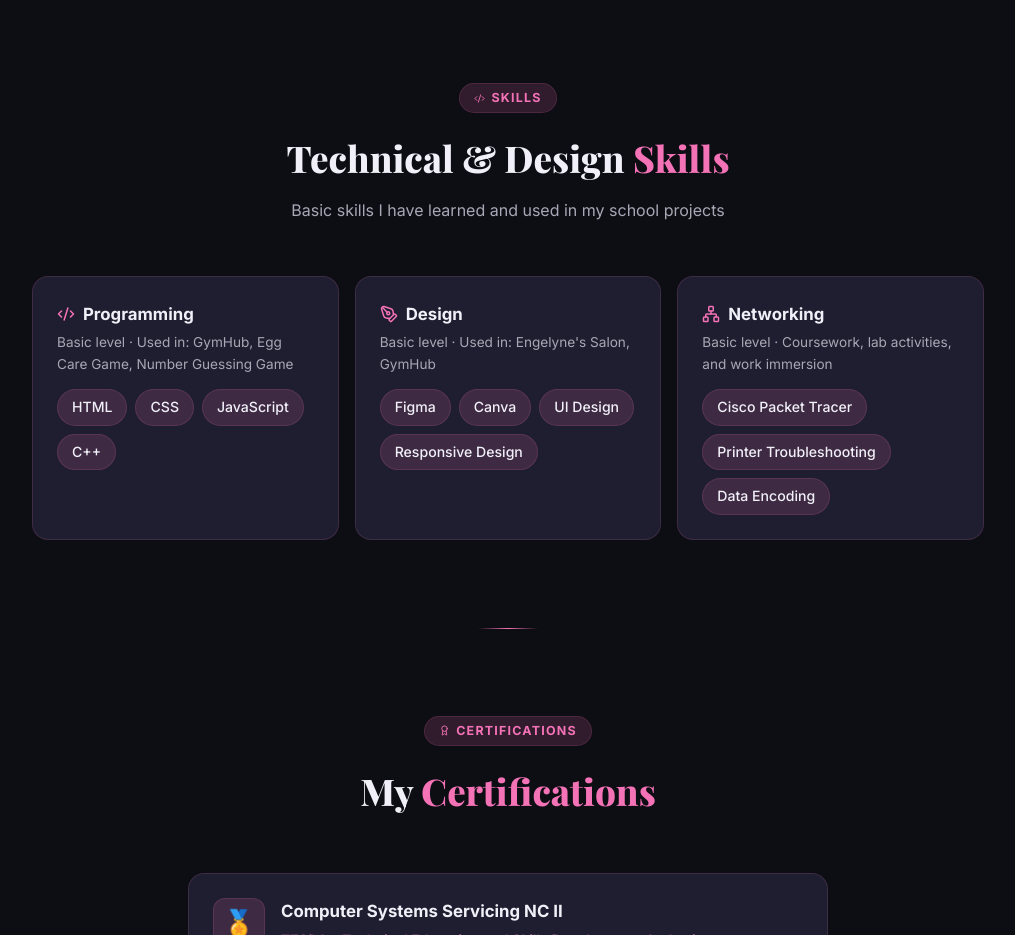
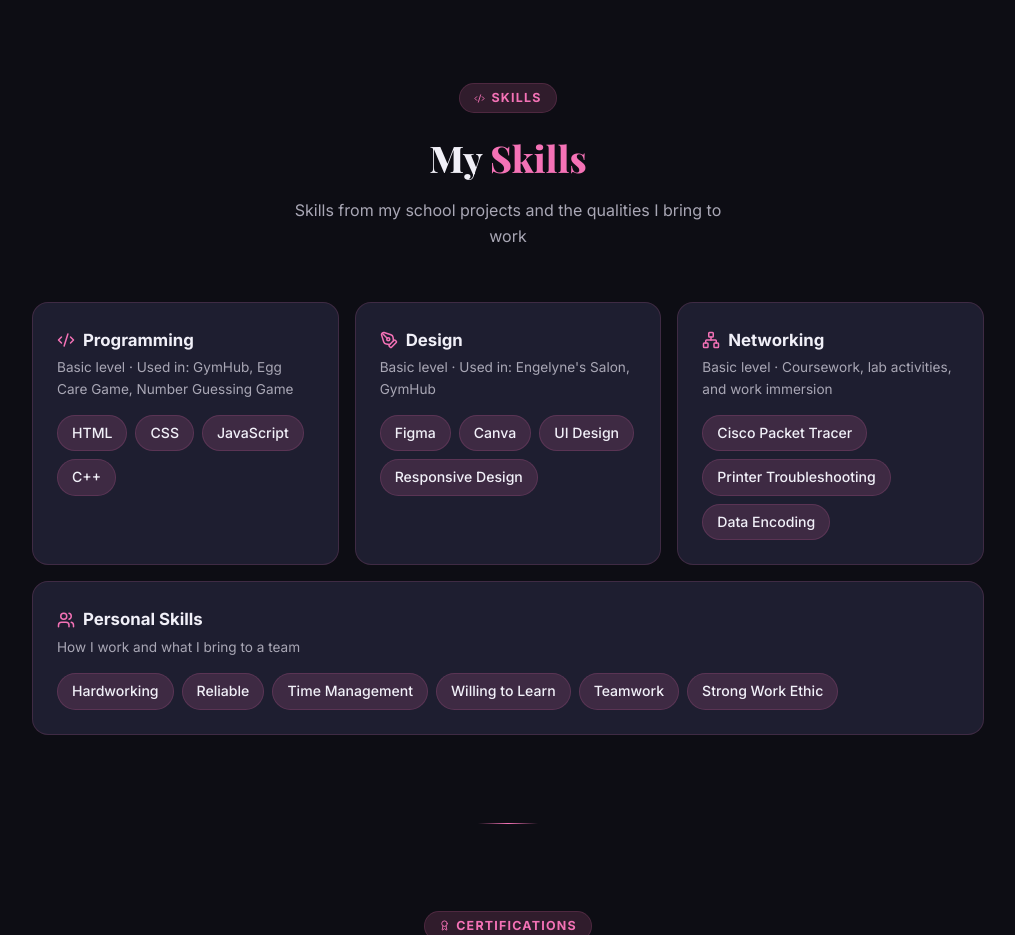
Before and after one commit to nicoleraz/PORTFOLIO, a plain HTML site: page index.html in a window 1280 px wide. Shown: the part 3340-4275 px from the top of the page, without its empty margins (132-1147 px from the left). Drawn offline with nearby package versions, Linux system fonts and the light colour scheme.

Commit message:
Update index.html

```diff
--- a/index.html
+++ b/index.html
@@ -174,6 +174,7 @@
     /* SKILLS (grouped) */
     .skills-grid { display: grid; grid-template-columns: repeat(3, 1fr); gap: 16px; }
     .skill-group { background: var(--surface); border: 1px solid var(--border); border-radius: var(--radius); padding: 24px; }
+    .skill-wide { grid-column: 1 / -1; }
     .skill-group h3 { font-size: 1.05rem; font-weight: 700; color: var(--text); margin-bottom: 4px; display: flex; align-items: center; gap: 8px; }
     .skill-group h3 svg { color: var(--pink); }
     .skill-group p { font-size: .85rem; color: var(--text-muted); margin-bottom: 14px; }
@@ -442,8 +443,8 @@
     <div class="container">
       <div class="section-header fade-up">
         <div class="tag"><i data-lucide="code-2" width="11" height="11"></i> Skills</div>
-        <h2 class="section-title">Technical &amp; Design <span>Skills</span></h2>
-        <p class="section-sub">Basic skills I have learned and used in my school projects</p>
+        <h2 class="section-title">My <span>Skills</span></h2>
+        <p class="section-sub">Skills from my school projects and the qualities I bring to work</p>
       </div>
       <div class="skills-grid">
         <div class="skill-group fade-up">
@@ -460,6 +461,11 @@
           <h3><i data-lucide="network" width="18" height="18"></i> Networking</h3>
           <p>Basic level · Coursework, lab activities, and work immersion</p>
           <div class="chips"><span class="chip">Cisco Packet Tracer</span><span class="chip">Printer Troubleshooting</span><span class="chip">Data Encoding</span></div>
+        </div>
+        <div class="skill-group skill-wide fade-up">
+          <h3><i data-lucide="users" width="18" height="18"></i> Personal Skills</h3>
+          <p>How I work and what I bring to a team</p>
+          <div class="chips"><span class="chip">Hardworking</span><span class="chip">Reliable</span><span class="chip">Time Management</span><span class="chip">Willing to Learn</span><span class="chip">Teamwork</span><span class="chip">Strong Work Ethic</span></div>
         </div>
       </div>
     </div>
```
